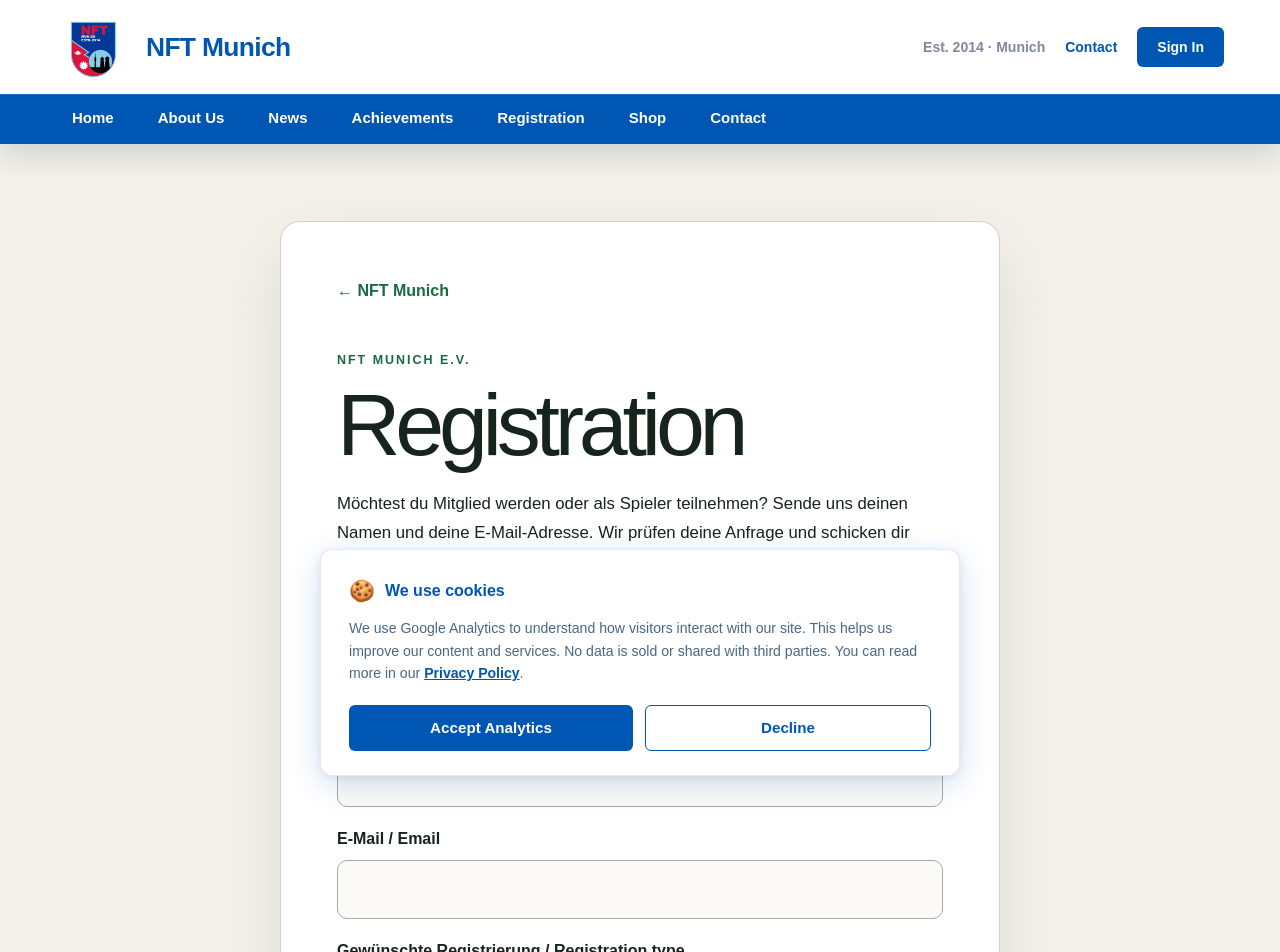
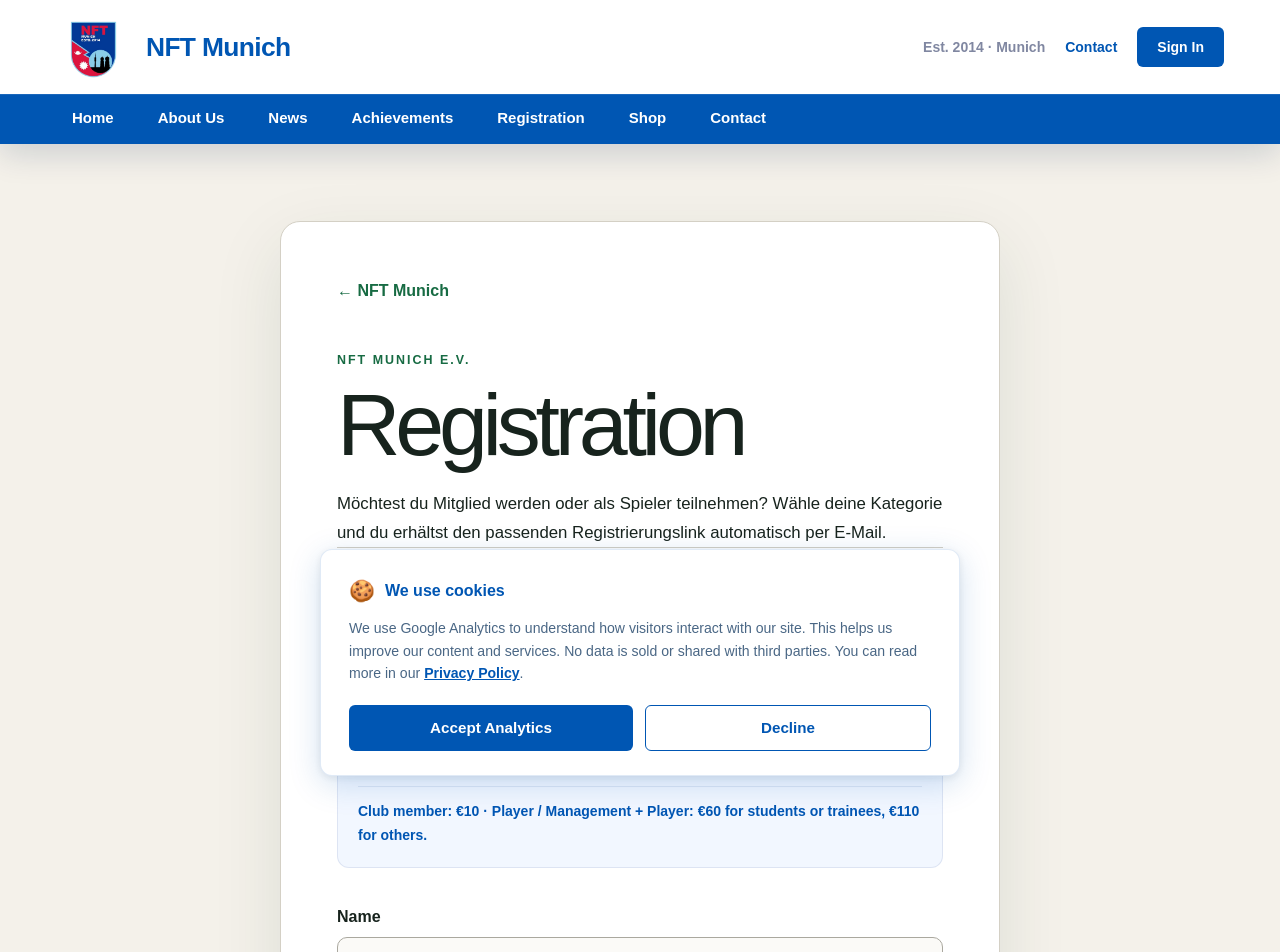
Before and after one commit to ashray-00/nftmunich, a Next.js app: page /registration-request in a window 1280 px wide. Shown: the top 952 px of the page. Built offline with nearby package versions, Linux system fonts and the light colour scheme.

Commit message:
Automate registration email journey (#12)
Co-authored-by: Ashray Adhikari <adhikariashray@gmail.com>

```diff
--- a/src/components/MembershipRegistration.tsx
+++ b/src/components/MembershipRegistration.tsx
@@ -1,6 +1,6 @@
 "use client";
 
-import { FormEvent, useMemo, useState } from "react";
+import { FormEvent, useEffect, useMemo, useState } from "react";
 import Link from "next/link";
 import { useAuth } from "../context/AuthContext";
 import LoginGate from "./LoginGate";
@@ -163,6 +163,20 @@
   const [status, setStatus] = useState<"idle" | "sending" | "success" | "error">("idle");
   const { user, loading } = useAuth();
   const t = copy[language];
+
+  useEffect(() => {
+    const requestedType = new URLSearchParams(window.location.search).get("type");
+    const typeMap: Record<string, RouteType> = {
+      member: "member",
+      player: "player",
+      management: "management",
+    };
+    const route = requestedType ? typeMap[requestedType] : undefined;
+    if (route) {
+      setSelected(route);
+      setFeeCategory(route === "member" ? "other" : null);
+    }
+  }, []);
 
   const fee = useMemo(() => selected ? t[`${selected}Fee` as keyof typeof t] : "", [selected, t]);
   const amount = selected === "member" ? 10 : feeCategory === "student" ? 60 : feeCategory === "other" ? 110 : null;
--- a/src/components/RegistrationInterest.tsx
+++ b/src/components/RegistrationInterest.tsx
@@ -26,16 +26,24 @@
         <p className={styles.eyebrow}>NFT Munich e.V.</p>
         <h1>Registration</h1>
         <p className={styles.intro}>
-          Möchtest du Mitglied werden oder als Spieler teilnehmen? Sende uns deinen Namen und deine E-Mail-Adresse. Wir prüfen deine Anfrage und schicken dir anschließend den passenden Registrierungslink.
+          Möchtest du Mitglied werden oder als Spieler teilnehmen? Wähle deine Kategorie und du erhältst den passenden Registrierungslink automatisch per E-Mail.
         </p>
         <p className={styles.english}>
-          Would you like to join the club or register as a player? Send us your name and email address. We will review your request and email you the appropriate registration link.
+          Choose your category and we will automatically email you the appropriate registration link.
         </p>
+
+        <div className="my-7 rounded-xl border border-blue-900/10 bg-blue-50/80 p-5 text-sm leading-6 text-slate-700">
+          <strong className="block text-base text-bavarian-blue">What happens next?</strong>
+          <p className="mt-2">1. Submit this request and check your email for your personal registration link.</p>
+          <p>2. Complete the full form. Your payment details will be shown there and emailed to you after submission.</p>
+          <p className="mt-3 border-t border-blue-900/10 pt-3 font-semibold text-bavarian-blue">Club member: €10 · Player / Management + Player: €60 for students or trainees, €110 for others.</p>
+        </div>
 
         {status === "success" ? (
           <div className={styles.success}>
             <h2>Vielen Dank / Thank you</h2>
-            <p>Wir haben deine Anfrage erhalten und melden uns per E-Mail.</p>
+            <p>Der passende Registrierungslink wurde automatisch an deine E-Mail-Adresse gesendet.</p>
+            <p>Your registration link has been emailed to you automatically. Please also check your spam folder.</p>
           </div>
         ) : (
           <form onSubmit={submit} className={styles.form}>
```
Also changed, not shown: 1 other file (tests, documents, lock files or other folders).
